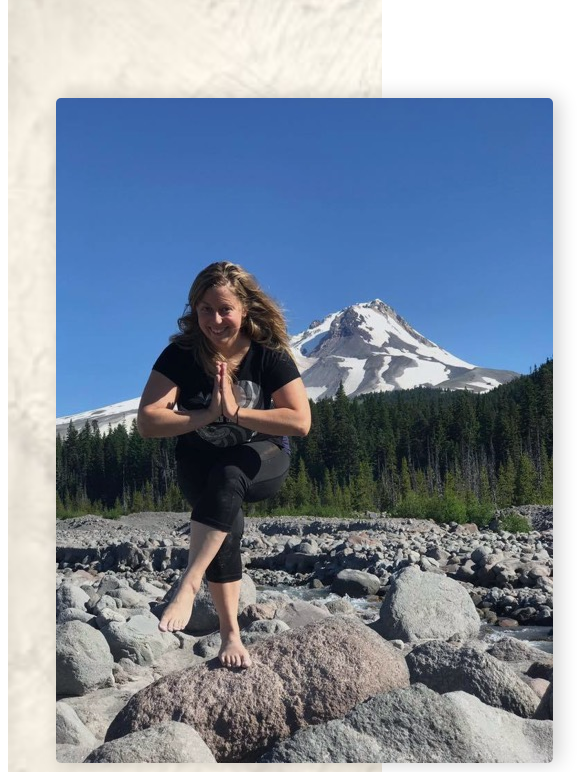
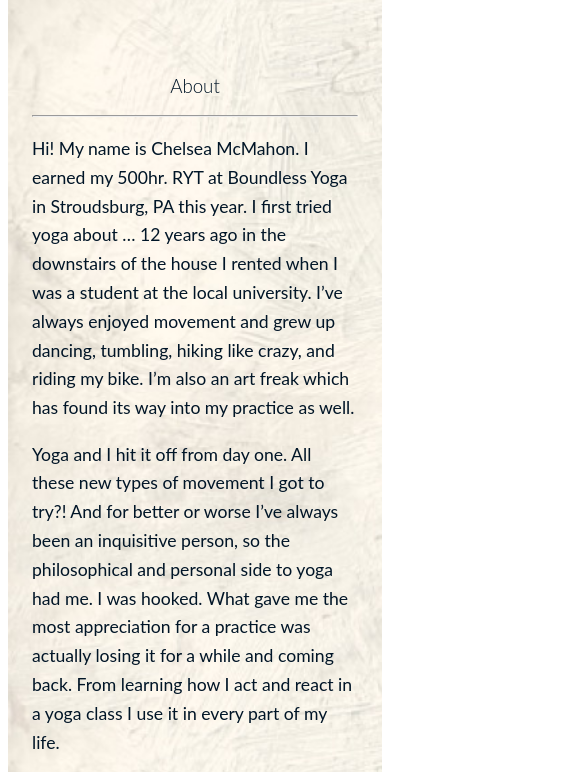
Before and after one commit to Ablakes/chelsea-mcmahon-yoga, a Gatsby site: page /About in a window 390 px wide. Shown: the top 772 px of the page, 585 px wide, since content can reach past the window. Built offline with nearby package versions, Linux system fonts and the light colour scheme; Gatsby itself is replaced by a stand-in of ours.

Commit message:
about page fully responsive

```diff
--- a/src/pages/About.js
+++ b/src/pages/About.js
@@ -14,6 +14,25 @@ const Container = styled.div`
   background: no-repeat url(${paintBG});
   background-size: cover;
   margin-top: -4.4rem;
+`
+
+const ImageContainer = styled.div`
+  flex: 2;
+  margin: 10rem 0 0 3rem;
+  @media (max-width: 900px) {
+    display: none;
+  }
+`
+
+const AboutContainer = styled.div`
+  flex: 4;
+  padding: 7.4rem 5rem 5rem 5rem;
+  @media (max-width: 775px) {
+    padding: 7.4rem 3rem 3rem;
+  }
+  @media (max-width: 575px) {
+    padding: 7.4rem 1.5rem 1.5rem;
+  }
 `
 
 const Para = styled.p`
@@ -33,15 +52,10 @@ const Subtitle = styled.h3`
 const AboutPage = () => (
   <ThemeProvider theme={theme}>
     <Container>
-      <div style={{ flex: 2, margin: '10rem 0 0 3rem' }}>
+      <ImageContainer>
         <CrouchImage style={{ flex: 1 }} />
-      </div>
-      <div
-        style={{
-          flex: 4,
-          padding: '7.4rem 5rem 5rem 5rem',
-        }}
-      >
+      </ImageContainer>
+      <AboutContainer>
         <Subtitle>About</Subtitle>
         <hr />
         <Para>
@@ -77,7 +91,7 @@ const AboutPage = () => (
             <Button textContent="HOME" />
           </Link>
         </div>
-      </div>
+      </AboutContainer>
     </Container>
   </ThemeProvider>
 )
```
Also changed, not shown: src/pages/index.js (+15 -4 lines).
